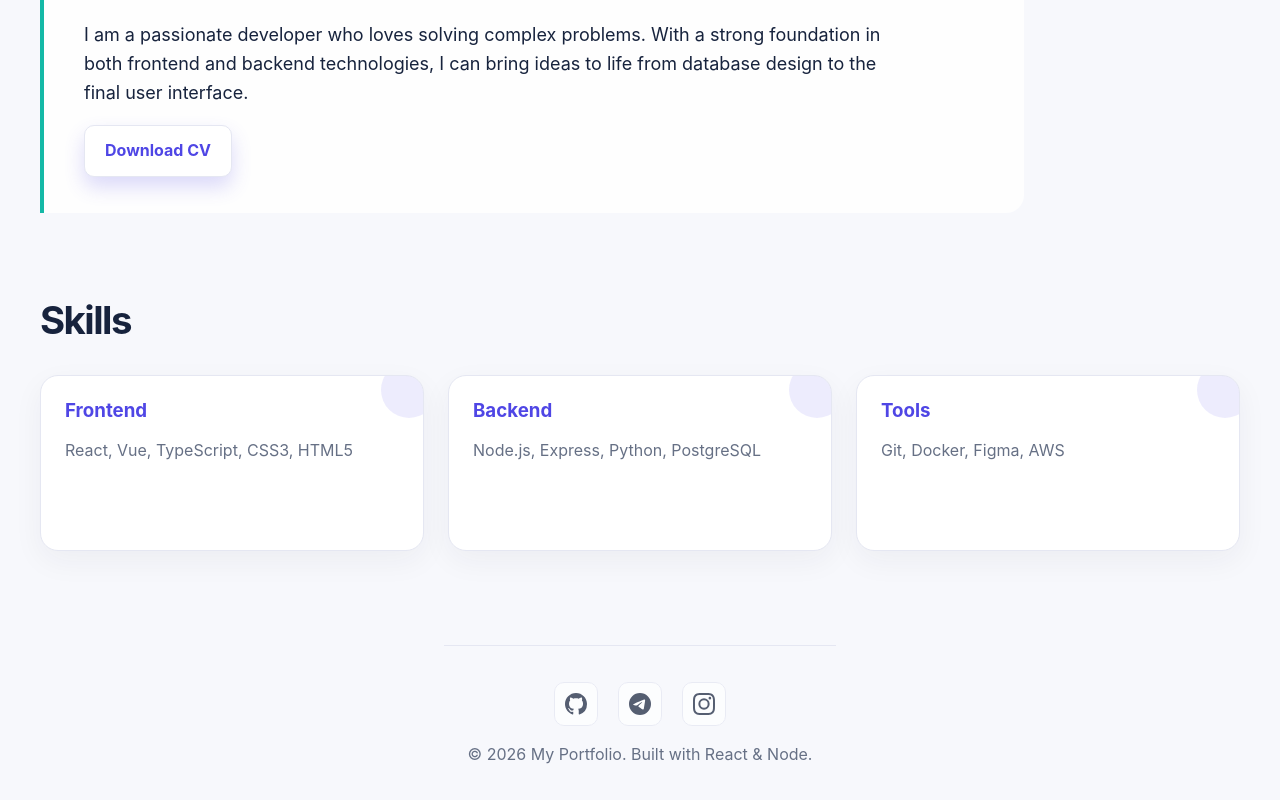
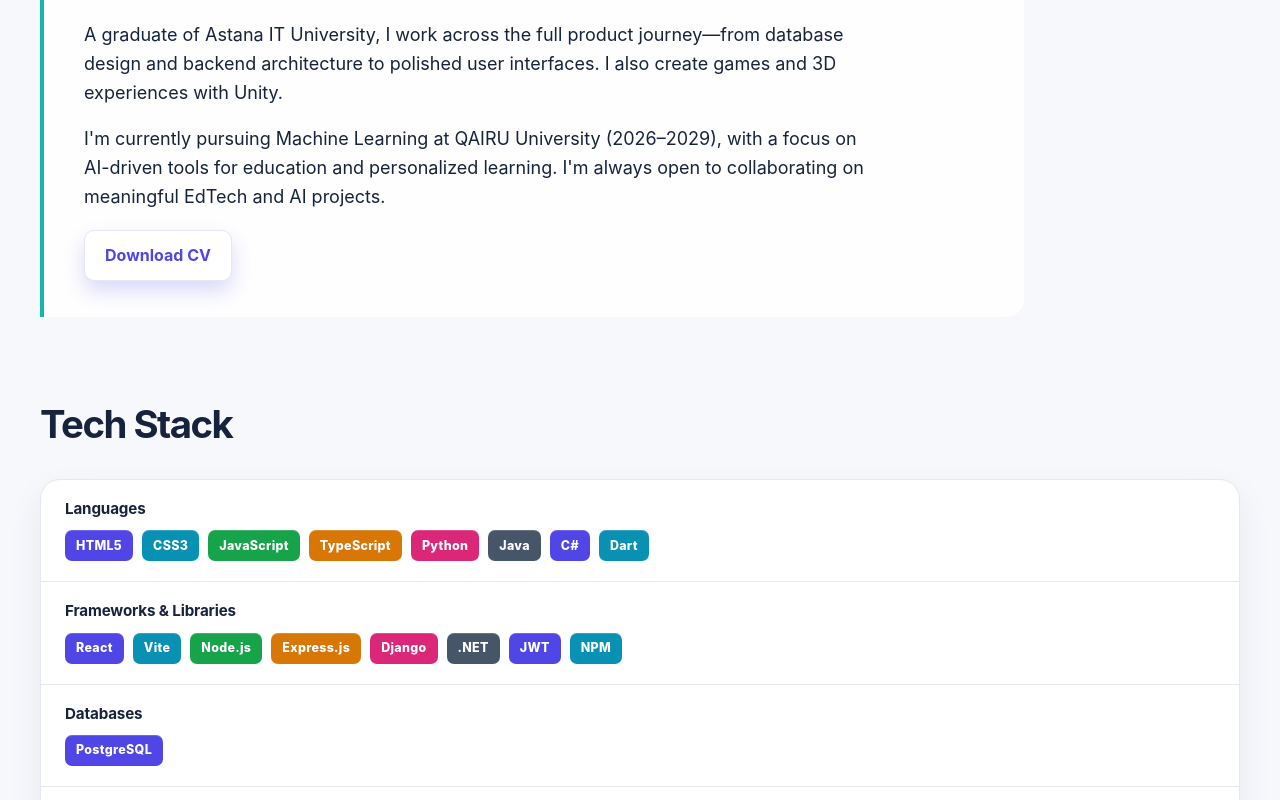
Before and after one commit to nzgeah/Alibek-Khakim, a React (Vite) app in the folder client/: page / in a window 1280 px wide. Shown: the part 980-1780 px from the top of the page. Built offline with nearby package versions, Linux system fonts and the light colour scheme.

Commit message:
Add logo image and update page content

```diff
--- a/client/src/components/Navbar.tsx
+++ b/client/src/components/Navbar.tsx
@@ -34,7 +34,7 @@ export default function Navbar() {
   return (
     <nav className="navbar container">
       <Link to="/" className="font-bold text-xl" style={{ color: 'var(--primary)' }}>
-        <span className="logo-mark">&lt;/&gt;</span> MyLogo
+        <img className="profile-logo" src="/profile-logo.jpg" alt="Profile" />
       </Link>
 
       <div className="nav-links">
--- a/client/src/index.css
+++ b/client/src/index.css
@@ -199,6 +199,7 @@ h1, h2, h3, h4, h5, h6 {
 }
 
 .logo-mark { display: inline-grid; place-items: center; width: 28px; height: 28px; margin-right: 7px; border-radius: 8px; background: linear-gradient(135deg, var(--primary), #7c3aed); color: white; font-size: 0.7em; }
+.profile-logo { width: 32px; height: 32px; margin-right: 8px; border: 2px solid var(--primary); border-radius: 50%; object-fit: cover; vertical-align: middle; box-shadow: 0 4px 10px rgba(79, 70, 229, 0.22); }
 
 /* Hero Section */
 .hero {
@@ -244,6 +245,40 @@ h1, h2, h3, h4, h5, h6 {
 .skill-card { min-height: 126px; position: relative; overflow: hidden; }
 .skill-card::before { content: ''; position: absolute; width: 56px; height: 56px; right: -14px; top: -14px; border-radius: 50%; background: rgba(79, 70, 229, 0.1); }
 .skill-card h3 { color: var(--primary); margin-bottom: 8px; }
+
+.tech-stack {
+  margin-top: 22px;
+  overflow: hidden;
+  border: 1px solid var(--border-color);
+  border-radius: 20px;
+  background: var(--surface);
+  box-shadow: 0 14px 34px rgba(31, 42, 68, 0.07);
+}
+
+.tech-group { padding: 20px 24px; }
+.tech-group + .tech-group { border-top: 1px solid var(--border-color); }
+.tech-group h3 { margin: 0 0 12px; color: var(--text-color); font-size: 0.95rem; letter-spacing: -0.01em; }
+.tech-badges { display: flex; flex-wrap: wrap; gap: 9px; }
+.tech-badge {
+  display: inline-flex;
+  align-items: center;
+  min-height: 31px;
+  padding: 0 11px;
+  border-radius: 7px;
+  color: #fff;
+  font-size: 0.78rem;
+  font-weight: 800;
+  letter-spacing: 0.025em;
+  line-height: 1;
+  box-shadow: inset 0 1px rgba(255, 255, 255, 0.18);
+}
+.tech-badge--0 { background: #4f46e5; }
+.tech-badge--1 { background: #0891b2; }
+.tech-badge--2 { background: #16a34a; }
+.tech-badge--3 { background: #d97706; }
+.tech-badge--4 { background: #db2777; }
+.tech-badge--5 { background: #475569; }
+[data-theme="dark"] .tech-badge--5 { background: #64748b; }
 
 /* Theme Toggle */
 .theme-toggle {
@@ -384,4 +419,7 @@ h1, h2, h3, h4, h5, h6 {
   .hero { min-height: auto; margin-top: 8px; padding: 56px 26px; border-radius: 22px; }
   .hero h1 { letter-spacing: -0.055em; }
   .about-section { padding: 28px 24px; }
+  .tech-group { padding: 18px; }
+  .tech-badges { gap: 7px; }
+  .tech-badge { min-height: 29px; padding: 0 9px; font-size: 0.72rem; }
 }
--- a/client/src/pages/Home.tsx
+++ b/client/src/pages/Home.tsx
@@ -1,12 +1,21 @@
 
+
+const skillGroups = [
+  { title: 'Languages', skills: ['HTML5', 'CSS3', 'JavaScript', 'TypeScript', 'Python', 'Java', 'C#', 'Dart'] },
+  { title: 'Frameworks & Libraries', skills: ['React', 'Vite', 'Node.js', 'Express.js', 'Django', '.NET', 'JWT', 'NPM'] },
+  { title: 'Databases', skills: ['PostgreSQL'] },
+  { title: 'Game Development', skills: ['Unity', 'Godot', 'Itch.io'] },
+  { title: 'Design & Creative Tools', skills: ['Figma', 'Canva', 'Blender', 'SketchUp', 'Aseprite', 'Adobe Photoshop', 'After Effects', 'Premiere Pro', 'Audition'] },
+  { title: 'Tools & Platforms', skills: ['Git', 'GitHub', 'Postman', 'Cisco'] },
+];
 
 export default function Home() {
   return (
     <div className="container home-page">
       <section className="hero">
         <span className="hero-eyebrow">Available for new opportunities</span>
-        <h1>Hi, I'm a Full-Stack Developer</h1>
-        <p>I build modern, responsive, and performant web applications with a focus on clean design and solid architecture.</p>
+        <h1>Hi, I'm Alibek Khakim.</h1>
+        <p>I'm a full-stack developer, game developer, and 3D designer building thoughtful web, mobile, and interactive experiences.</p>
         <div className="flex gap-4">
           <a href="/projects" className="btn">View My Work</a>
           <a href="#connect" onClick={(e) => { e.preventDefault(); document.getElementById('connect')?.scrollIntoView({ behavior: 'smooth' }); }} className="btn btn-outline">Connect With Me</a>
@@ -16,9 +25,10 @@ export default function Home() {
       <section className="about-section mt-8 mb-8">
         <h2>About Me</h2>
         <p className="text-lg mt-4" style={{ maxWidth: '800px' }}>
-          I am a passionate developer who loves solving complex problems.
-          With a strong foundation in both frontend and backend technologies,
-          I can bring ideas to life from database design to the final user interface.
+          A graduate of Astana IT University, I work across the full product journey—from database design and backend architecture to polished user interfaces. I also create games and 3D experiences with Unity.
+        </p>
+        <p className="text-lg mt-4" style={{ maxWidth: '800px' }}>
+          I'm currently pursuing Machine Learning at QAIRU University (2026–2029), with a focus on AI-driven tools for education and personalized learning. I'm always open to collaborating on meaningful EdTech and AI projects.
         </p>
         <div className="mt-4">
           <a href="/resume.pdf" download className="btn btn-outline">Download CV</a>
@@ -26,20 +36,18 @@ export default function Home() {
       </section>
 
       <section className="skills-section mt-8 mb-8">
-        <h2>Skills</h2>
-        <div className="grid md:grid-cols-2 lg:grid-cols-3 mt-4">
-          <div className="card skill-card">
-            <h3>Frontend</h3>
-            <p className="text-muted">React, Vue, TypeScript, CSS3, HTML5</p>
-          </div>
-          <div className="card skill-card">
-            <h3>Backend</h3>
-            <p className="text-muted">Node.js, Express, Python, PostgreSQL</p>
-          </div>
-          <div className="card skill-card">
-            <h3>Tools</h3>
-            <p className="text-muted">Git, Docker, Figma, AWS</p>
-          </div>
+        <h2>Tech Stack</h2>
+        <div className="tech-stack" aria-label="Technology skills">
+          {skillGroups.map((group) => (
+            <section className="tech-group" key={group.title}>
+              <h3>{group.title}</h3>
+              <div className="tech-badges">
+                {group.skills.map((skill, index) => (
+                  <span className={`tech-badge tech-badge--${index % 6}`} key={skill}>{skill}</span>
+                ))}
+              </div>
+            </section>
+          ))}
         </div>
       </section>
     </div>
```
Also changed, not shown: client/public/profile-logo.jpg (added).
